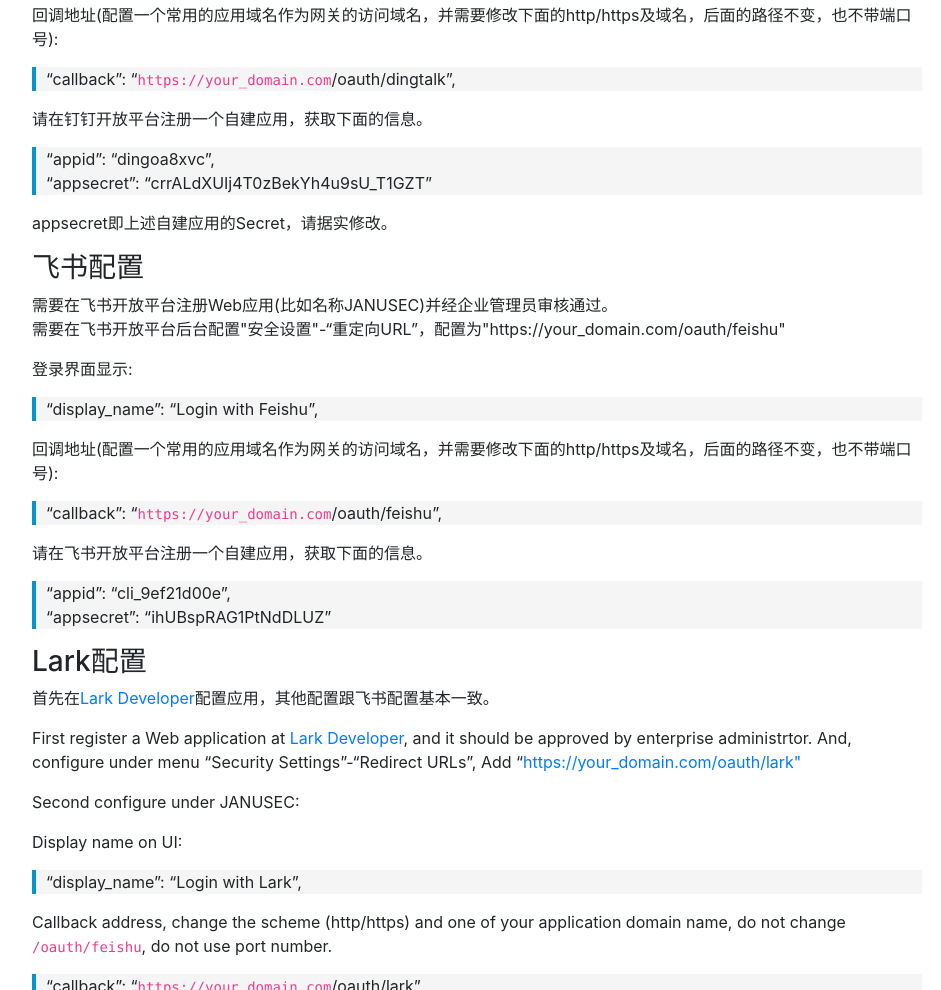
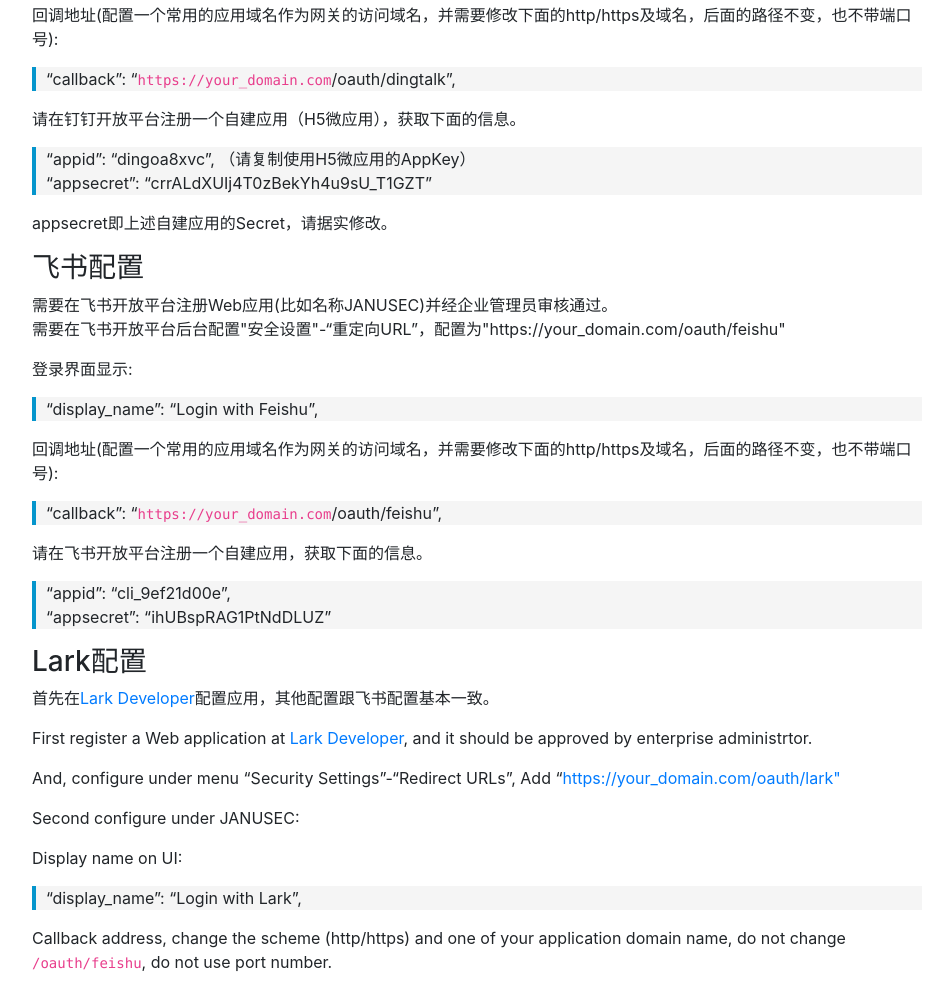
Before and after one commit to Janusec/janusec.github.io, a plain HTML site: page cn/oauth2/index.html in a window 1280 px wide. Shown: the part 2101-3091 px from the top of the page, without its empty margins (323-1264 px from the left). Drawn offline with Linux system fonts and the light colour scheme.

Commit message:
dingtalk appid set to AppKey

```diff
--- a/cn/oauth2/index.html
+++ b/cn/oauth2/index.html
@@ -223,9 +223,9 @@ X-Auth-User: <code>UserID</code></p>
 <blockquote>
 <p>&ldquo;callback&rdquo;: &ldquo;<code>https://your_domain.com</code>/oauth/dingtalk&rdquo;,</p>
 </blockquote>
-<p>请在钉钉开放平台注册一个自建应用，获取下面的信息。</p>
+<p>请在钉钉开放平台注册一个自建应用（H5微应用），获取下面的信息。</p>
 <blockquote>
-<p>&ldquo;appid&rdquo;: &ldquo;dingoa8xvc&rdquo;,<br>
+<p>&ldquo;appid&rdquo;: &ldquo;dingoa8xvc&rdquo;,  （请复制使用H5微应用的AppKey）<br>
 &ldquo;appsecret&rdquo;: &ldquo;crrALdXUIj4T0zBekYh4u9sU_T1GZT&rdquo;</p>
 </blockquote>
 <p>appsecret即上述自建应用的Secret，请据实修改。</p>
@@ -247,7 +247,8 @@ X-Auth-User: <code>UserID</code></p>
 </blockquote>
 <h3 id="lark配置">Lark配置</h3>
 <p>首先在<a href="https://open.larksuite.com/">Lark Developer</a>配置应用，其他配置跟飞书配置基本一致。</p>
-<p>First register a Web application at <a href="https://open.larksuite.com/">Lark Developer</a>, and it should be approved by enterprise administrtor. And, configure under menu &ldquo;Security Settings&rdquo;-&ldquo;Redirect URLs&rdquo;, Add &ldquo;<a href="https://your_domain.com/oauth/lark%22">https://your_domain.com/oauth/lark&quot;</a></p>
+<p>First register a Web application at <a href="https://open.larksuite.com/">Lark Developer</a>, and it should be approved by enterprise administrtor.</p>
+<p>And, configure under menu &ldquo;Security Settings&rdquo;-&ldquo;Redirect URLs&rdquo;, Add &ldquo;<a href="https://your_domain.com/oauth/lark%22">https://your_domain.com/oauth/lark&quot;</a></p>
 <p>Second configure under JANUSEC:</p>
 <p>Display name on UI:</p>
 <blockquote>
```
Also changed, not shown: documentation/oauth2/index.html (+3 -2 lines).
